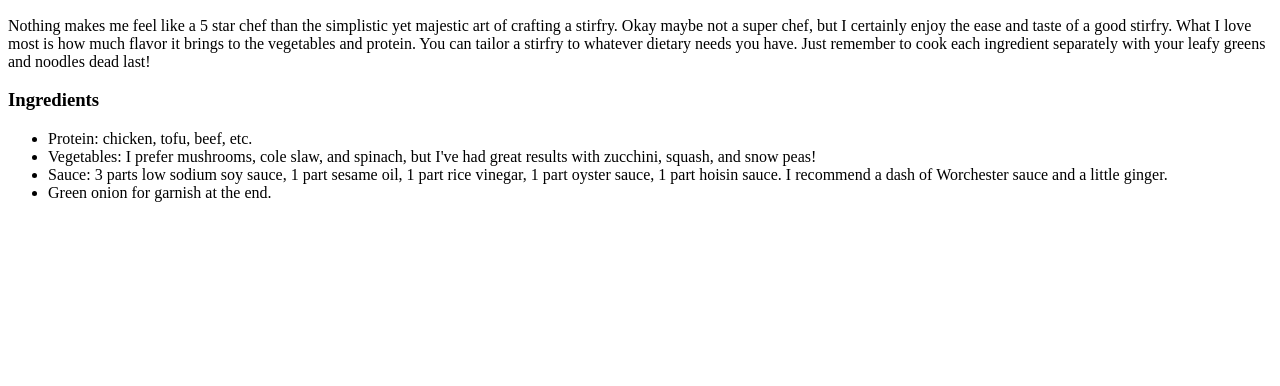
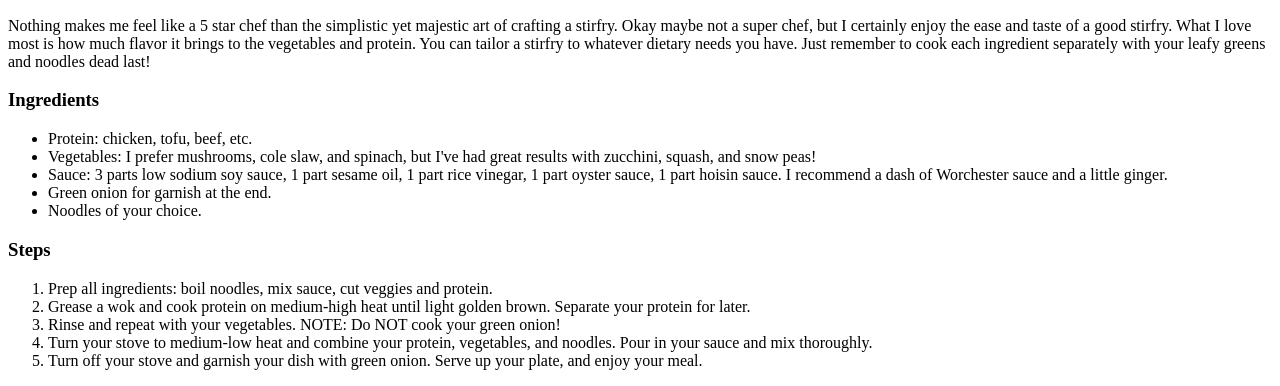
Before and after one commit to asrobin1/odin-recipes, a plain HTML site: page stirfry.html in a window 1280 px wide. Shown: the part 434-820 px from the top of the page. Drawn offline with Linux system fonts and the light colour scheme.

Commit message:
[feat] add steps to recipe
add h3 tag steps with ol of steps to cook

```diff
--- a/stirfry.html
+++ b/stirfry.html
@@ -22,6 +22,16 @@
         <li>Vegetables: I prefer mushrooms, cole slaw, and spinach, but I've had great results with zucchini, squash, and snow peas!</li>
         <li>Sauce: 3 parts low sodium soy sauce, 1 part sesame oil, 1 part rice vinegar, 1 part oyster sauce, 1 part hoisin sauce.  I recommend a dash of Worchester sauce and a little ginger.</li>
         <li>Green onion for garnish at the end.</li>
+        <li>Noodles of your choice.</li>
       </ul>
+
+      <h3>Steps</h3>
+      <ol>
+        <li>Prep all ingredients: boil noodles, mix sauce, cut veggies and protein.</li>
+        <li>Grease a wok and cook protein on medium-high heat until light golden brown.  Separate your protein for later.</li>
+        <li>Rinse and repeat with your vegetables.  NOTE: Do NOT cook your green onion!</li>
+        <li>Turn your stove to medium-low heat and combine your protein, vegetables, and noodles.  Pour in your sauce and mix thoroughly.</li>
+        <li>Turn off your stove and garnish your dish with green onion.  Serve up your plate, and enjoy your meal.</li>
+      </ol>
     </body>
 </html>
```
